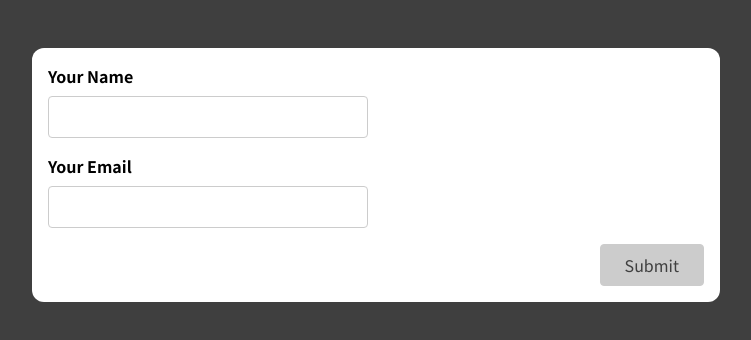
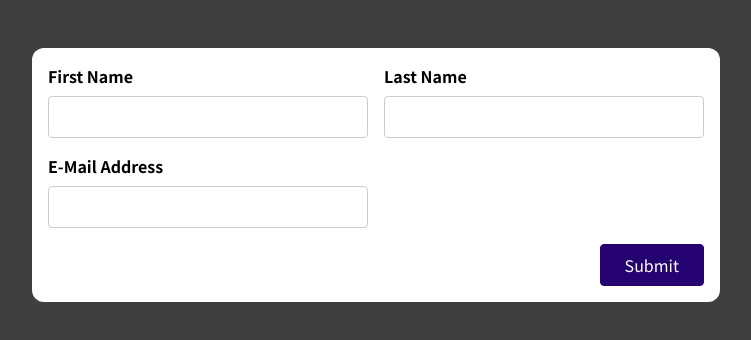
Before and after one commit to sameh-abdelhalem/react-forms, a React (Create React App) app: page / in a window 1280 px wide. Shown: the top 340 px of the page, without its empty margins (264-1015 px from the left). Built offline with nearby package versions, Linux system fonts and the light colour scheme.

Commit message:
add firstNameInput basic validation via state

```diff
--- a/src/App.js
+++ b/src/App.js
@@ -1,9 +1,9 @@
-import SimpleInput from './components/SimpleInput';
+import BasicForm from "./components/BasicForm";
 
 function App() {
   return (
     <div className="app">
-      <SimpleInput />
+      <BasicForm />
     </div>
   );
 }
--- a/src/components/BasicForm.js
+++ b/src/components/BasicForm.js
@@ -1,21 +1,48 @@
+import { useState } from "react";
+
 const BasicForm = (props) => {
+  const [enteredFirstName, setEnteredFirstName] = useState("");
+  const [enteredFirstNameTouched, setEnteredFirstNameTouched] = useState(false);
+
+  const firstNameChangeHandler = (event) => {
+    setEnteredFirstName(event.target.value);
+
+    console.log(enteredFirstName);
+  };
+  const firstNameInputBlurHandler = () => {
+    setEnteredFirstNameTouched(true);
+
+    console.log(enteredFirstName);
+  };
+  const firstNameInputIsValid = enteredFirstName.trim().length !== 0;
+  const firstNameInValid = enteredFirstNameTouched && !firstNameInputIsValid;
+  const firstNameClass = firstNameInValid
+    ? "form-control invalid"
+    : "form-control";
   return (
     <form>
-      <div className='control-group'>
-        <div className='form-control'>
-          <label htmlFor='name'>First Name</label>
-          <input type='text' id='name' />
+      <div className="control-group">
+        <div
+          className={!enteredFirstNameTouched ? "form-control" : firstNameClass}
+        >
+          <label htmlFor="name">First Name</label>
+          <input
+            type="text"
+            id="name"
+            onChange={firstNameChangeHandler}
+            onBlur={firstNameInputBlurHandler}
+          />
         </div>
-        <div className='form-control'>
-          <label htmlFor='name'>Last Name</label>
-          <input type='text' id='name' />
+        <div className="form-control">
+          <label htmlFor="name">Last Name</label>
+          <input type="text" id="name" />
         </div>
       </div>
-      <div className='form-control'>
-        <label htmlFor='name'>E-Mail Address</label>
-        <input type='text' id='name' />
+      <div className="form-control">
+        <label htmlFor="name">E-Mail Address</label>
+        <input type="text" id="name" />
       </div>
-      <div className='form-actions'>
+      <div className="form-actions">
         <button>Submit</button>
       </div>
     </form>
--- a/src/components/SimpleInput.js
+++ b/src/components/SimpleInput.js
@@ -1,6 +1,4 @@
-import { computeHeadingLevel } from "@testing-library/react";
-import { useState } from "react";
-import useInput from "../hooks/use-imput";
+import useInput from "../hooks/use-input";
 
 const SimpleInput = (props) => {
   const {
```
Also changed, not shown: src/hooks/use-input.jsx (renamed from src/hooks/use-imput.jsx), 1 other file (tests, documents, lock files or other folders).
